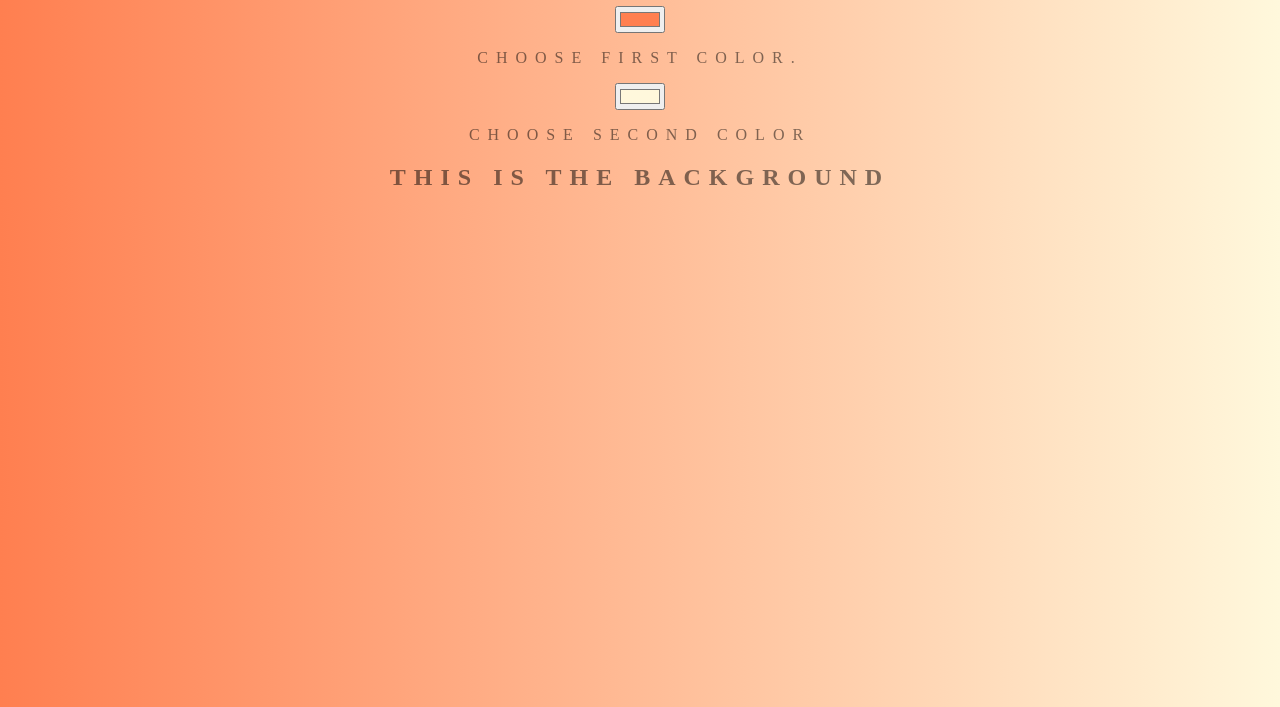
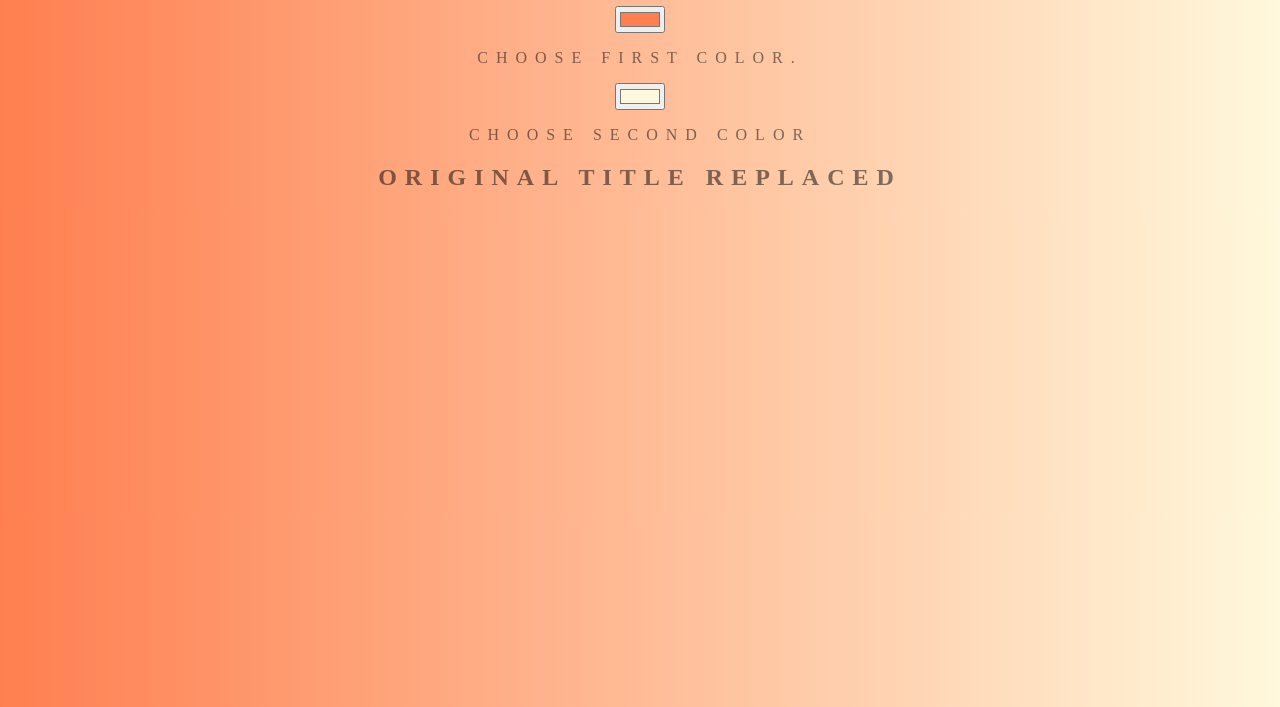
Before and after one commit to varunmulay22/bgen, a plain HTML site: page index.html in a window 1280 px wide. Shown: the part 93-800 px from the top of the page. Drawn offline with Linux system fonts and the light colour scheme.

```diff
--- a/index.html
+++ b/index.html
@@ -10,7 +10,7 @@
 	<p>Choose first color.</p>
 	<input class = color2 type="color" name="color2" value="#FFF8DC">
 	<p>Choose second color</p>
-	<h2>This is the background</h2>
+	<h2>Original title replaced</h2>
 
 	<h3></h3>
 
```
